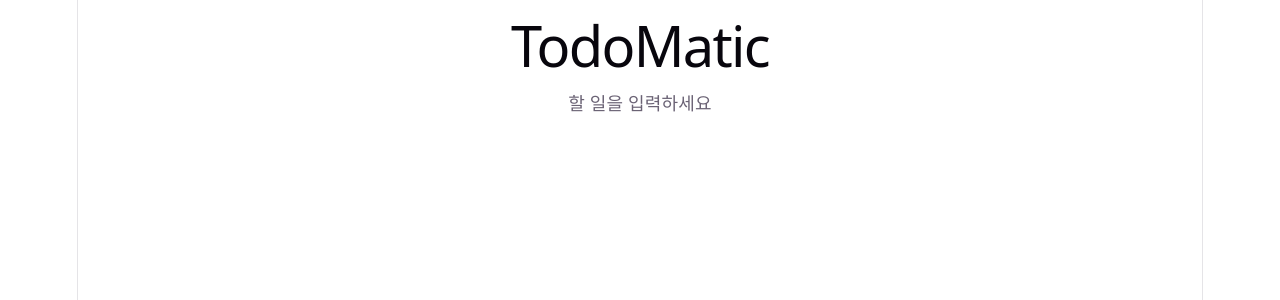
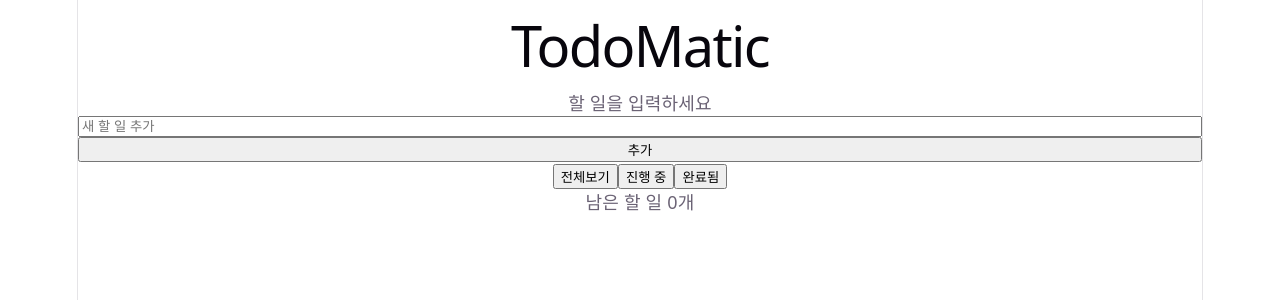
Before and after one commit to Leets-Official/8th-FE-Zero100, a React (Vite) app in the folder todo-list/: page / in a window 1280 px wide. Shown: the top 300 px of the page. Built offline with nearby package versions, Linux system fonts and the light colour scheme.

Commit message:
전반적 기능 구현(작업 목록 읽기, 작업 추가하기, 작업 완료 표시하기, 작업 삭제하기), 작업을 특정한 집합으로 나누어 보기 미완성

```diff
--- a/todo-list/src/App.jsx
+++ b/todo-list/src/App.jsx
@@ -6,12 +6,59 @@ import Input from './components/Input';
 // import './App.css'
 
 function App() {
+  const [work, setWork] = useState([]);
+  const [addId, setAddId] = useState(1);
+  const [displayWork, setDisplayWork] = useState('total');
+
+  const addWork = (text) => {
+    setWork([...work, {id: addId, text, done: false}]);
+    setAddId(addId + 1);
+  };
+
+  const checkClear = (id) => {
+    const newWork = work.map((task) => {
+      if (task.id === id) {
+        return {...task, done: !task.done};
+      } else {
+        return task;
+      }
+    });
+    setWork(newWork);
+  }
+
+  const deleteWork = (id) => {
+    setWork(work.filter((task) => task.id != id));
+  };
+
+  const display = work.filter((task) => {
+    if (displayWork === 'inProgress') return task.done === false;
+    if (displayWork === 'completed') return task.done === true;
+    return true;
+  })
 
 
   return (
     <>
       <h1>TodoMatic</h1>
       <p>할 일을 입력하세요</p>
+      <Input newWork={addWork} />
+
+      <div>
+        <Button onClick={() => setDisplayWork('total')}>전체보기</Button>
+        <Button onClick={() => setDisplayWork('inProgress')}>진행 중</Button>
+        <Button onClick={() => setDisplayWork('completed')}>완료됨</Button>
+      </div>
+
+      <p>남은 할 일 {work.filter((task) => task.done === false).length}개</p>
+
+      {display.map((task) => (
+        <div key={task.id}>
+          <Checkbox checked={task.done} onChange={() => checkClear(task.id)} />
+          <Text>{task.text}</Text>
+          <Button>수정</Button>
+          <Button onClick={() => deleteWork(task.id)}>삭제</Button>
+        </div>
+      ))}
     </>
   );
 }
--- a/todo-list/src/components/Input.jsx
+++ b/todo-list/src/components/Input.jsx
@@ -4,16 +4,17 @@ function Input(props) {
     const [inputValue, setInputValue] = useState('');
 
     const addWork = () => {
-
+        props.newWork(inputValue);
+        setInputValue('');
     }
 
     return (
         <>
-            <input type="text" value={value}
+            <input type="text" value={inputValue}
             onChange={(event) => setInputValue(event.target.value)}
             placeholder='새 할 일 추가'/>
 
-            <button>추가</button>
+            <button onClick={addWork}>추가</button>
         </>
     )
 }
```
